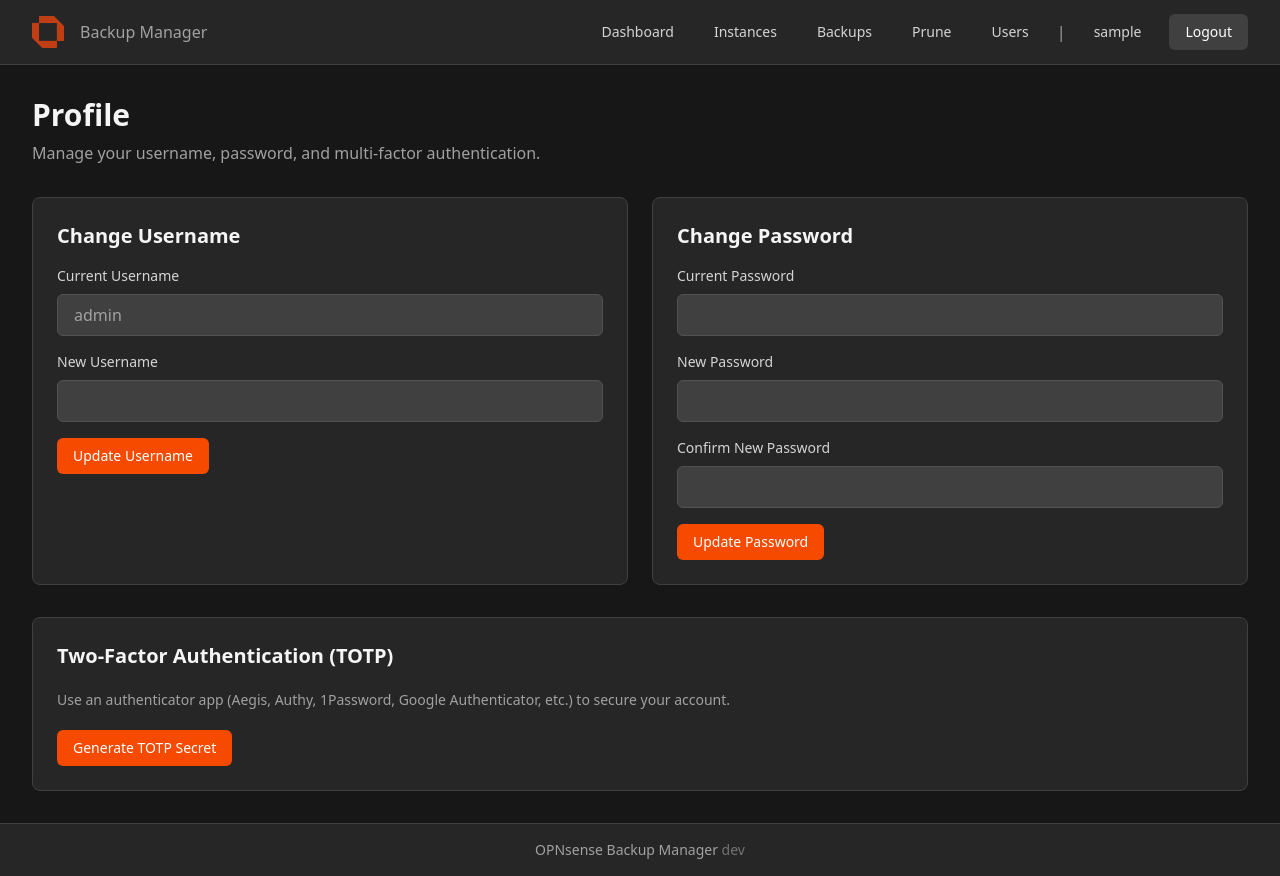
After one commit to jdbnet/opnsense-sftp, a Flask app: page /profile in a window 1280 px wide. The commit adds this page. Run offline with Flask 3, Linux system fonts and the light colour scheme; the visitor is signed in with stand-in values (Sample User, id 1); data comes from the database, SQL or seed files in the repository; tables that the repository leaves empty hold one stand-in row (values such as "Sample post"); style sheets or scripts are compiled from the project's sources.

Commit message:
feat: :sparkles: add ability to change username, password and setup totp

```diff
--- a/app.py
+++ b/app.py
@@ -11,6 +11,7 @@ from datetime import datetime, timedelta
 import threading
 import time
 from dotenv import load_dotenv
+import pyotp
 
 from database import Database
 from ssh_keys import SSHKeyManager
@@ -56,8 +57,11 @@ try:
     default_user = db.get_user_by_username('admin')
     if not default_user:
         default_password = os.getenv('ADMIN_PASSWORD', 'admin')
-        db.create_user('admin', generate_password_hash(default_password))
+        db.create_user('admin', generate_password_hash(default_password), is_admin=True)
         logger.warning("Created default admin user (password: 'admin' - CHANGE THIS!)")
+    elif not default_user.get('is_admin'):
+        db.update_user_admin(default_user['id'], True)
+        logger.info("Updated default admin user with admin privileges")
     logger.info("Database initialized successfully")
 except Exception as e:
     logger.error(f"Database initialization failed: {e}")
@@ -80,6 +84,34 @@ def login_required(f):
     return decorated_function
 
 
+def admin_required(f):
+    """Decorator to require admin privileges."""
+    @wraps(f)
+    def decorated_function(*args, **kwargs):
+        if 'user_id' not in session:
+            return redirect(url_for('login'))
+        if not session.get('is_admin'):
+            flash('Admin access required', 'error')
+            return redirect(url_for('dashboard'))
+        return f(*args, **kwargs)
+    return decorated_function
+
+
+def get_current_user():
+    """Get current logged-in user from database."""
+    user_id = session.get('user_id')
+    if not user_id:
+        return None
+    return db.get_user_by_id(user_id)
+
+
+def _sign_in_user(user):
+    """Set session keys for authenticated user."""
+    session['user_id'] = user['id']
+    session['username'] = user['username']
+    session['is_admin'] = bool(user.get('is_admin'))
+
+
 @app.route('/')
 def index():
     """Redirect to dashboard if logged in, otherwise to login."""
@@ -91,6 +123,9 @@ def index():
 @app.route('/login', methods=['GET', 'POST'])
 def login():
     """Login page."""
+    if session.get('totp_pending_user_id'):
+        return redirect(url_for('login_totp'))
+
     if request.method == 'POST':
         username = request.form.get('username')
         password = request.form.get('password')
@@ -101,8 +136,14 @@ def login():
 
         user = db.get_user_by_username(username)
         if user and check_password_hash(user['password_hash'], password):
-            session['user_id'] = user['id']
-            session['username'] = user['username']
+            if user.get('totp_enabled'):
+                # Step 1 complete: require second factor on separate page.
+                session.clear()
+                session['totp_pending_user_id'] = user['id']
+                return redirect(url_for('login_totp'))
+
+            session.clear()
+            _sign_in_user(user)
             return redirect(url_for('dashboard'))
         else:
             flash('Invalid username or password', 'error')
@@ -110,11 +151,239 @@ def login():
     return render_template('login.html')
 
 
+@app.route('/login/totp', methods=['GET', 'POST'])
+def login_totp():
+    """Second-factor login page for users with TOTP enabled."""
+    pending_user_id = session.get('totp_pending_user_id')
+    if not pending_user_id:
+        return redirect(url_for('login'))
+
+    user = db.get_user_by_id(pending_user_id)
+    if not user or not user.get('totp_enabled'):
+        session.pop('totp_pending_user_id', None)
+        flash('TOTP session expired. Please log in again.', 'error')
+        return redirect(url_for('login'))
+
+    if request.method == 'POST':
+        otp_code = (request.form.get('otp_code') or '').strip().replace(' ', '')
+        if not otp_code:
+            flash('TOTP code is required', 'error')
+            return render_template('login_totp.html', username=user['username'])
+
+        totp_secret = user.get('totp_secret')
+        if not totp_secret:
+            session.pop('totp_pending_user_id', None)
+            flash('TOTP is enabled but no secret is configured. Contact an admin.', 'error')
+            return redirect(url_for('login'))
+
+        is_valid = pyotp.TOTP(totp_secret).verify(otp_code, valid_window=1)
+        if not is_valid:
+            flash('Invalid TOTP code', 'error')
+            return render_template('login_totp.html', username=user['username'])
+
+        session.clear()
+        _sign_in_user(user)
+        return redirect(url_for('dashboard'))
+
+    return render_template('login_totp.html', username=user['username'])
+
+
 @app.route('/logout')
 def logout():
     """Logout and clear session."""
     session.clear()
     return redirect(url_for('login'))
+
+
+@app.route('/profile', methods=['GET', 'POST'])
+@login_required
+def profile():
+    """Manage current user's profile: username, password, and TOTP."""
+    user = get_current_user()
+    if not user:
+        session.clear()
+        return redirect(url_for('login'))
+
+    if request.method == 'POST':
+        action = request.form.get('action')
+
+        if action == 'update_username':
+            new_username = (request.form.get('new_username') or '').strip()
+            if not new_username:
+                flash('Username is required', 'error')
+                return redirect(url_for('profile'))
+
+            existing = db.get_user_by_username(new_username)
+            if existing and existing['id'] != user['id']:
+                flash('That username is already in use', 'error')
+                return redirect(url_for('profile'))
+
+            if db.update_user_username(user['id'], new_username):
+                session['username'] = new_username
+                flash('Username updated successfully', 'success')
+            else:
+                flash('Failed to update username', 'error')
+            return redirect(url_for('profile'))
+
+        if action == 'update_password':
+            current_password = request.form.get('current_password') or ''
+            new_password = request.form.get('new_password') or ''
+            confirm_password = request.form.get('confirm_password') or ''
+
+            if not check_password_hash(user['password_hash'], current_password):
+                flash('Current password is incorrect', 'error')
+                return redirect(url_for('profile'))
+            if len(new_password) < 8:
+                flash('New password must be at least 8 characters', 'error')
+                return redirect(url_for('profile'))
+            if new_password != confirm_password:
+                flash('New password and confirmation do not match', 'error')
+                return redirect(url_for('profile'))
+
+            if db.update_user_password(user['id'], generate_password_hash(new_password)):
+                flash('Password updated successfully', 'success')
+            else:
+                flash('Failed to update password', 'error')
+            return redirect(url_for('profile'))
+
+        if action == 'generate_totp_secret':
+            secret = pyotp.random_base32()
+            if db.update_user_totp(user['id'], secret, False):
+                flash('Generated a new TOTP secret. Verify a code to enable TOTP.', 'success')
+            else:
+                flash('Failed to generate TOTP secret', 'error')
+            return redirect(url_for('profile'))
+
+        if action == 'enable_totp':
+            otp_code = (request.form.get('otp_code') or '').strip().replace(' ', '')
+            fresh_user = db.get_user_by_id(user['id'])
+            totp_secret = fresh_user.get('totp_secret') if fresh_user else None
+
+            if not totp_secret:
+                flash('No TOTP secret found. Generate one first.', 'error')
+                return redirect(url_for('profile'))
+
+            if not pyotp.TOTP(totp_secret).verify(otp_code, valid_window=1):
+                flash('Invalid TOTP code. Please try again.', 'error')
+                return redirect(url_for('profile'))
+
+            if db.update_user_totp(user['id'], totp_secret, True):
+                flash('TOTP enabled for your account.', 'success')
+            else:
+                flash('Failed to enable TOTP', 'error')
+            return redirect(url_for('profile'))
+
+        if action == 'disable_totp':
+            if db.update_user_totp(user['id'], None, False):
+                flash('TOTP disabled.', 'success')
+            else:
+                flash('Failed to disable TOTP', 'error')
+            return redirect(url_for('profile'))
+
+        flash('Unknown action', 'error')
+        return redirect(url_for('profile'))
+
+    user = get_current_user()
+    if user.get('totp_secret'):
+        totp_uri = pyotp.TOTP(user['totp_secret']).provisioning_uri(
+            name=user['username'],
+            issuer_name='OPNsense Backup Manager',
+        )
+    else:
+        totp_uri = None
+    return render_template('profile.html', user=user, totp_uri=totp_uri)
+
+
+@app.route('/users')
+@login_required
+@admin_required
+def users():
+    """List and manage users."""
+    all_users = db.get_all_users()
+    return render_template('users.html', users=all_users)
+
+
+@app.route('/users/create', methods=['POST'])
+@login_required
+@admin_required
+def create_user():
+    """Create a user account."""
+    username = (request.form.get('username') or '').strip()
+    password = request.form.get('password') or ''
+    is_admin = bool(request.form.get('is_admin'))
+
+    if not username or not password:
+        flash('Username and password are required', 'error')
+        return redirect(url_for('users'))
+    if len(password) < 8:
+        flash('Password must be at least 8 characters', 'error')
+        return redirect(url_for('users'))
+    if db.get_user_by_username(username):
+        flash('Username already exists', 'error')
+        return redirect(url_for('users'))
+
+    user_id = db.create_user(username, generate_password_hash(password), is_admin=is_admin)
+    if user_id:
+        flash('User created successfully', 'success')
+    else:
+        flash('Failed to create user', 'error')
+    return redirect(url_for('users'))
+
+
+@app.route('/users/<int:user_id>/toggle-admin', methods=['POST'])
+@login_required
+@admin_required
+def toggle_user_admin(user_id):
+    """Toggle admin role for a user."""
+    target_user = db.get_user_by_id(user_id)
+    if not target_user:
+        flash('User not found', 'error')
+        return redirect(url_for('users'))
+
+    all_users = db.get_all_users()
+    admin_count = sum(1 for u in all_users if u.get('is_admin'))
+
+    new_is_admin = not bool(target_user.get('is_admin'))
+    if not new_is_admin and admin_count <= 1:
+        flash('Cannot remove admin role from the last admin user', 'error')
+        return redirect(url_for('users'))
+
+    if target_user['id'] == session.get('user_id') and not new_is_admin:
+        flash('You cannot remove your own admin role', 'error')
+        return redirect(url_for('users'))
+
+    if db.update_user_admin(user_id, new_is_admin):
+        flash('User admin role updated', 'success')
+    else:
+        flash('Failed to update user admin role', 'error')
+    return redirect(url_for('users'))
+
+
+@app.route('/users/<int:user_id>/delete', methods=['POST'])
+@login_required
+@admin_required
+def delete_user(user_id):
+    """Delete a user account."""
+    if user_id == session.get('user_id'):
+        flash('You cannot delete your own account', 'error')
+        return redirect(url_for('users'))
+
+    target_user = db.get_user_by_id(user_id)
+    if not target_user:
+        flash('User not found', 'error')
+        return redirect(url_for('users'))
+
+    all_users = db.get_all_users()
+    admin_count = sum(1 for u in all_users if u.get('is_admin'))
+    if target_user.get('is_admin') and admin_count <= 1:
+        flash('Cannot delete the last admin user', 'error')
+        return redirect(url_for('users'))
+
+    if db.delete_user(user_id):
+        flash('User deleted successfully', 'success')
+    else:
+        flash('Failed to delete user', 'error')
+    return redirect(url_for('users'))
 
 
 @app.route('/dashboard')
--- a/requirements.txt
+++ b/requirements.txt
@@ -5,3 +5,4 @@ mysql-connector-python
 cryptography
 werkzeug
 python-dotenv
+pyotp
--- a/templates/base.html
+++ b/templates/base.html
@@ -32,8 +32,15 @@
                     <a href="{{ url_for('prune_page') }}" class="text-neutral-300 hover:text-orange-500 px-3 py-2 rounded-md text-sm font-medium transition-colors">
                         Prune
                     </a>
+                    {% if session.is_admin %}
+                    <a href="{{ url_for('users') }}" class="text-neutral-300 hover:text-orange-500 px-3 py-2 rounded-md text-sm font-medium transition-colors">
+                        Users
+                    </a>
+                    {% endif %}
                     <span class="text-neutral-400">|</span>
-                    <span class="text-neutral-300">{{ session.username }}</span>
+                    <a href="{{ url_for('profile') }}" class="text-neutral-300 hover:text-orange-500 px-3 py-2 rounded-md text-sm font-medium transition-colors">
+                        {{ session.username }}
+                    </a>
                     <a href="{{ url_for('logout') }}" class="bg-neutral-700 hover:bg-neutral-600 text-white px-4 py-2 rounded-md text-sm font-medium transition-colors">
                         Logout
                     </a>
@@ -65,8 +72,15 @@
                 <a href="{{ url_for('prune_page') }}" class="block text-neutral-300 hover:text-orange-500 px-3 py-2 rounded-md text-sm font-medium transition-colors hover:bg-neutral-700">
                     Prune
                 </a>
+                {% if session.is_admin %}
+                <a href="{{ url_for('users') }}" class="block text-neutral-300 hover:text-orange-500 px-3 py-2 rounded-md text-sm font-medium transition-colors hover:bg-neutral-700">
+                    Users
+                </a>
+                {% endif %}
                 <div class="border-t border-neutral-700 pt-2 mt-2">
-                    <div class="px-3 py-2 text-sm text-neutral-400">{{ session.username }}</div>
+                    <a href="{{ url_for('profile') }}" class="block px-3 py-2 text-sm text-neutral-400 hover:text-orange-500 rounded-md transition-colors hover:bg-neutral-700">
+                        {{ session.username }}
+                    </a>
                     <a href="{{ url_for('logout') }}" class="block text-neutral-300 hover:text-orange-500 px-3 py-2 rounded-md text-sm font-medium transition-colors hover:bg-neutral-700">
                         Logout
                     </a>
--- /dev/null
+++ b/templates/profile.html
@@ -0,0 +1,121 @@
+{% extends "base.html" %}
+
+{% block title %}Profile - OPNsense Backup Manager{% endblock %}
+
+{% block content %}
+<div class="space-y-8">
+    <div>
+        <h1 class="text-3xl font-bold text-neutral-100 mb-2">Profile</h1>
+        <p class="text-neutral-400">Manage your username, password, and multi-factor authentication.</p>
+    </div>
+
+    <div class="grid grid-cols-1 lg:grid-cols-2 gap-6">
+        <div class="bg-neutral-800 rounded-lg border border-neutral-700 p-6">
+            <h2 class="text-xl font-bold text-neutral-100 mb-4">Change Username</h2>
+            <form method="post" action="{{ url_for('profile') }}" class="space-y-4">
+                <input type="hidden" name="action" value="update_username">
+                <div>
+                    <label class="block text-sm font-medium text-neutral-300 mb-2">Current Username</label>
+                    <input type="text" disabled value="{{ user.username }}" class="w-full px-4 py-2 bg-neutral-700 border border-neutral-600 rounded-md text-neutral-400">
+                </div>
+                <div>
+                    <label for="new_username" class="block text-sm font-medium text-neutral-300 mb-2">New Username</label>
+                    <input id="new_username" name="new_username" type="text" required class="w-full px-4 py-2 bg-neutral-700 border border-neutral-600 rounded-md text-neutral-100 focus:outline-none focus:border-orange-500 transition-colors">
+                </div>
+                <button type="submit" class="px-4 py-2 bg-orange-600 hover:bg-orange-500 text-white rounded-md text-sm font-medium transition-colors hover:cursor-pointer">Update Username</button>
+            </form>
+        </div>
+
+        <div class="bg-neutral-800 rounded-lg border border-neutral-700 p-6">
+            <h2 class="text-xl font-bold text-neutral-100 mb-4">Change Password</h2>
+            <form method="post" action="{{ url_for('profile') }}" class="space-y-4">
+                <input type="hidden" name="action" value="update_password">
+                <div>
+                    <label for="current_password" class="block text-sm font-medium text-neutral-300 mb-2">Current Password</label>
+                    <input id="current_password" name="current_password" type="password" required class="w-full px-4 py-2 bg-neutral-700 border border-neutral-600 rounded-md text-neutral-100 focus:outline-none focus:border-orange-500 transition-colors">
+                </div>
+                <div>
+                    <label for="new_password" class="block text-sm font-medium text-neutral-300 mb-2">New Password</label>
+                    <input id="new_password" name="new_password" type="password" required class="w-full px-4 py-2 bg-neutral-700 border border-neutral-600 rounded-md text-neutral-100 focus:outline-none focus:border-orange-500 transition-colors">
+                </div>
+                <div>
+                    <label for="confirm_password" class="block text-sm font-medium text-neutral-300 mb-2">Confirm New Password</label>
+                    <input id="confirm_password" name="confirm_password" type="password" required class="w-full px-4 py-2 bg-neutral-700 border border-neutral-600 rounded-md text-neutral-100 focus:outline-none focus:border-orange-500 transition-colors">
+                </div>
+                <button type="submit" class="px-4 py-2 bg-orange-600 hover:bg-orange-500 text-white rounded-md text-sm font-medium transition-colors hover:cursor-pointer">Update Password</button>
+            </form>
+        </div>
+    </div>
+
+    <div class="bg-neutral-800 rounded-lg border border-neutral-700 p-6 space-y-5">
+        <h2 class="text-xl font-bold text-neutral-100">Two-Factor Authentication (TOTP)</h2>
+        <p class="text-neutral-400 text-sm">
+            Use an authenticator app (Aegis, Authy, 1Password, Google Authenticator, etc.) to secure your account.
+        </p>
+
+        {% if user.totp_enabled %}
+            <div class="bg-green-900/30 border border-green-700 rounded-md p-4 text-sm text-green-300">
+                TOTP is currently enabled for your account.
+            </div>
+            <form method="post" action="{{ url_for('profile') }}">
+                <input type="hidden" name="action" value="disable_totp">
+                <button type="submit" class="px-4 py-2 bg-red-700 hover:bg-red-600 text-white rounded-md text-sm font-medium transition-colors hover:cursor-pointer">
+                    Disable TOTP
+                </button>
+            </form>
+        {% else %}
+            {% if not user.totp_secret %}
+                <form method="post" action="{{ url_for('profile') }}">
+                    <input type="hidden" name="action" value="generate_totp_secret">
+                    <button type="submit" class="px-4 py-2 bg-orange-600 hover:bg-orange-500 text-white rounded-md text-sm font-medium transition-colors hover:cursor-pointer">
+                        Generate TOTP Secret
+                    </button>
+                </form>
+            {% else %}
+                <div class="bg-neutral-900 border border-neutral-700 rounded-md p-4 space-y-2">
+                    <p class="text-sm text-neutral-300"><strong>Scan QR Code:</strong></p>
+                    <div id="totp-qrcode" class="bg-white p-2 rounded-md inline-block"></div>
+                    <p class="text-sm text-neutral-300"><strong>Secret:</strong> <code class="text-orange-400">{{ user.totp_secret }}</code></p>
+                    <p class="text-sm text-neutral-300"><strong>OTPAuth URI:</strong></p>
+                    <code id="totp-uri" class="text-xs text-orange-400 break-all block">{{ totp_uri }}</code>
+                </div>
+                <form method="post" action="{{ url_for('profile') }}" class="space-y-4">
+                    <input type="hidden" name="action" value="enable_totp">
+                    <div>
+                        <label for="otp_code" class="block text-sm font-medium text-neutral-300 mb-2">Enter a code from your authenticator app</label>
+                        <input id="otp_code" name="otp_code" type="text" inputmode="numeric" required class="w-full max-w-xs px-4 py-2 bg-neutral-700 border border-neutral-600 rounded-md text-neutral-100 focus:outline-none focus:border-orange-500 transition-colors" placeholder="123456">
+                    </div>
+                    <div class="flex gap-3">
+                        <button type="submit" class="px-4 py-2 bg-orange-600 hover:bg-orange-500 text-white rounded-md text-sm font-medium transition-colors hover:cursor-pointer">
+                            Verify and Enable
+                        </button>
+                        <button formaction="{{ url_for('profile') }}" name="action" value="generate_totp_secret" class="px-4 py-2 bg-neutral-700 hover:bg-neutral-600 text-neutral-300 rounded-md text-sm font-medium transition-colors hover:cursor-pointer">
+                            Regenerate Secret
+                        </button>
+                    </div>
+                </form>
+            {% endif %}
+        {% endif %}
+    </div>
+</div>
+{% if totp_uri %}
+<script src="https://cdnjs.cloudflare.com/ajax/libs/qrcodejs/1.0.0/qrcode.min.js"></script>
+<script>
+    (function() {
+        const qrContainer = document.getElementById('totp-qrcode');
+        const uriElement = document.getElementById('totp-uri');
+        if (!qrContainer || !uriElement) return;
+
+        const otpUri = uriElement.textContent.trim();
+        if (!otpUri) return;
+
+        new QRCode(qrContainer, {
+            text: otpUri,
+            width: 192,
+            height: 192,
+            correctLevel: QRCode.CorrectLevel.M
+        });
+    })();
+</script>
+{% endif %}
+{% endblock %}
--- a/templates/prune.html
+++ b/templates/prune.html
@@ -170,10 +170,10 @@
             {% endif %}
 
             <div class="flex justify-end gap-3 flex-wrap">
-                <button type="submit" name="action" value="run_now" class="px-4 py-2 bg-neutral-700 hover:bg-neutral-600 text-neutral-300 rounded-md text-sm font-medium transition-colors">
+                <button type="submit" name="action" value="run_now" class="px-4 py-2 bg-neutral-700 hover:bg-neutral-600 text-neutral-300 rounded-md text-sm font-medium transition-colors hover:cursor-pointer">
                     Save & Run Now
                 </button>
-                <button type="submit" class="px-5 py-2 bg-orange-600 hover:bg-orange-500 text-white rounded-md text-sm font-medium transition-colors">
+                <button type="submit" class="px-5 py-2 bg-orange-600 hover:bg-orange-500 text-white rounded-md text-sm font-medium transition-colors hover:cursor-pointer">
                     Save Settings
                 </button>
             </div>
```
Also changed, not shown: database.py (+116 -3 lines), templates/login_totp.html (added, +49 -0 lines), templates/users.html (added, +82 -0 lines).
